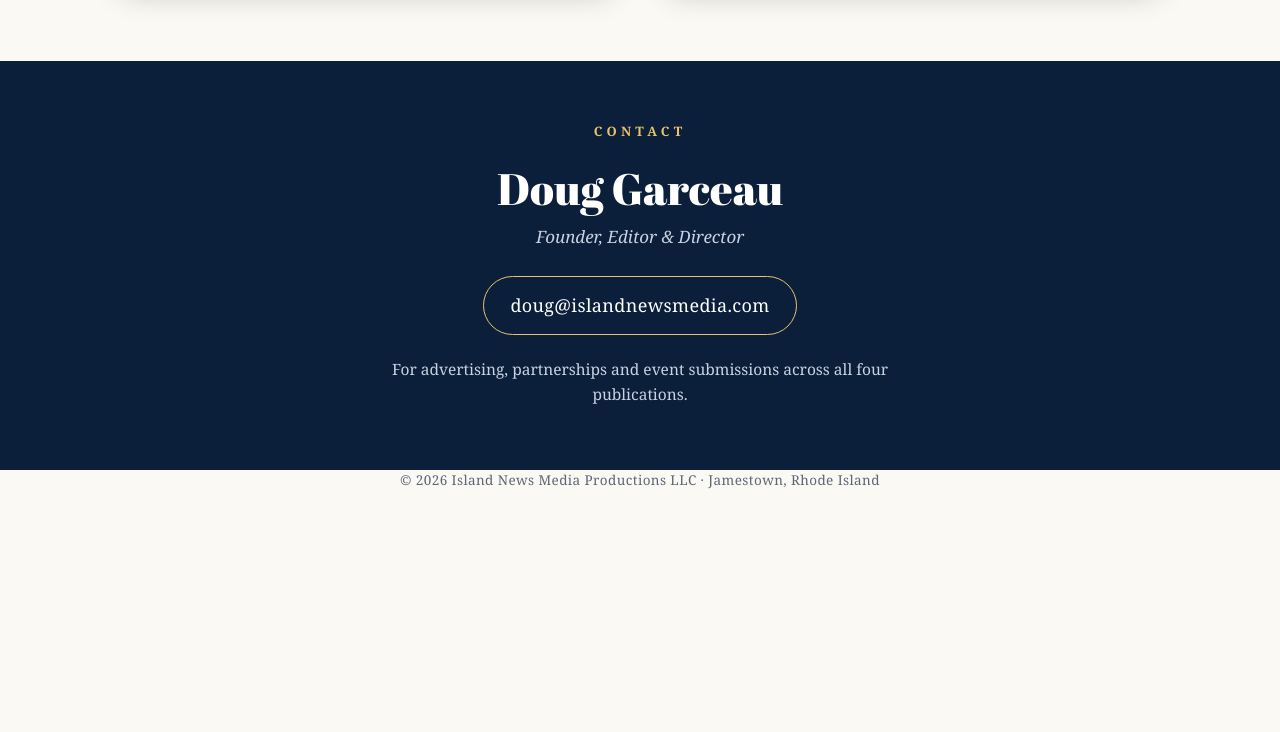
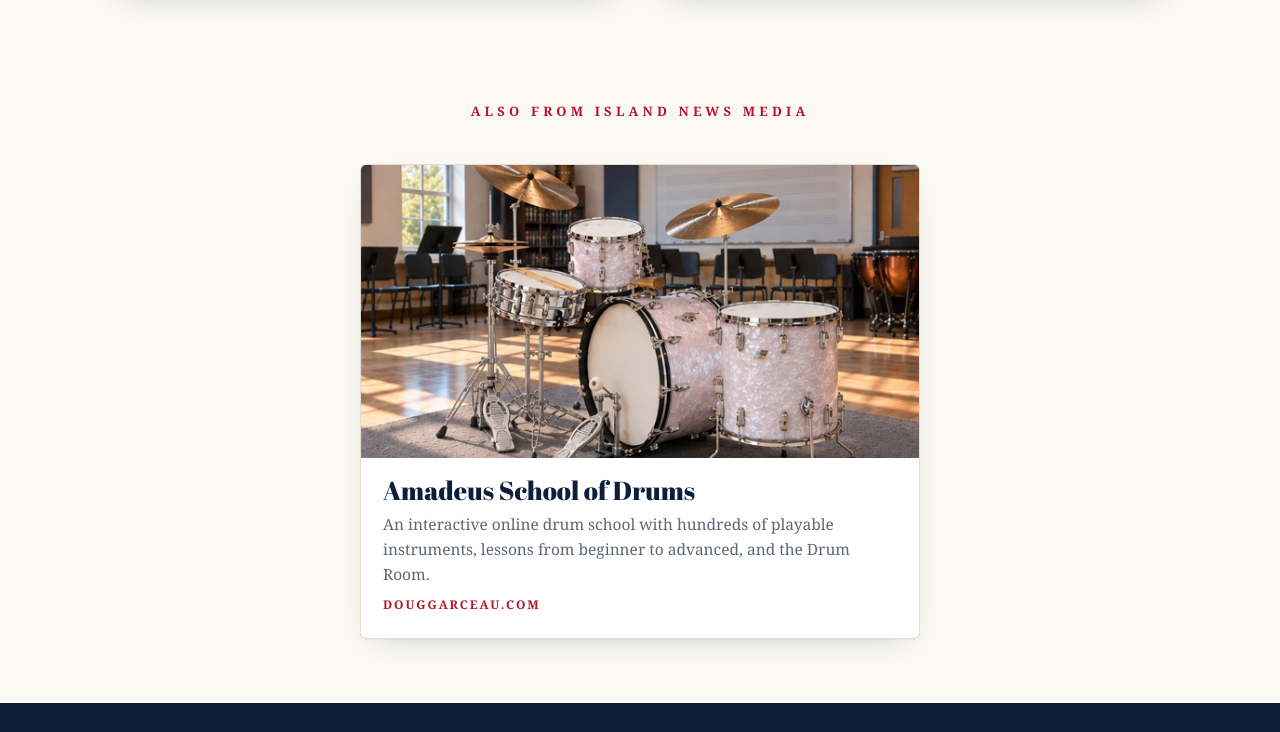
Before and after one commit to douggarceau/islandnewsmedia, a plain HTML site: page index.html in a window 1280 px wide. Shown: the part 1288-2020 px from the top of the page. Before the commit the page ends 1780 px from the top, so only its background shows below. Drawn offline with Linux system fonts and the light colour scheme.

Commit message:
Add Amadeus School of Drums to the parent site
Co-Authored-By: Claude Opus 5.5 <noreply@anthropic.com>
Claude-Session: https://claude.ai/code/session_01Rvhfw57S8LJQmjjH2L4ZDg

```diff
--- a/index.html
+++ b/index.html
@@ -32,6 +32,7 @@ header{padding:72px 0 40px;text-align:center}
 .rule svg{width:34px;height:34px;flex:none}
 .lede{max-width:640px;margin:34px auto 0;font:italic 400 clamp(18px,2.3vw,22px)/1.55 PlayI,Georgia,serif;color:#2f3a4c}
 h2{font:700 13px/1 Georgia,serif;padding-top:44px;letter-spacing:.32em;text-transform:uppercase;color:var(--red);text-align:center;margin:0 0 26px}
+.pubs.one{grid-template-columns:minmax(0,560px);justify-content:center}
 .pubs{display:grid;grid-template-columns:repeat(2,minmax(0,1fr));gap:26px;padding:20px 0 64px}
 .pub{display:block;background:var(--paper);border:1px solid var(--line);border-radius:6px;overflow:hidden;text-decoration:none;box-shadow:0 1px 0 #00000008,0 10px 30px -18px #0b1f3a55;transition:transform .25s ease,box-shadow .25s ease}
 .pub:hover,.pub:focus-visible{transform:translateY(-4px);box-shadow:0 1px 0 #00000008,0 22px 40px -20px #0b1f3a88}
@@ -85,6 +86,16 @@ footer{padding:28px 0 40px;text-align:center;color:var(--mute);font-size:13.5px;
   </div>
 </section>
 
+<section class="wrap" aria-labelledby="also-h">
+  <h2 id="also-h">Also from Island News Media</h2>
+  <div class="pubs one">
+    <a class="pub" href="https://douggarceau.com/">
+      <img src="img/drums.jpg" alt="Amadeus School of Drums" width="1200" height="630" loading="lazy">
+      <div><b>Amadeus School of Drums</b><span>An interactive online drum school with hundreds of playable instruments, lessons from beginner to advanced, and the Drum Room.</span><em>douggarceau.com</em></div>
+    </a>
+  </div>
+</section>
+
 <section class="contact" aria-labelledby="c-h">
   <div class="wrap">
     <h2 id="c-h">Contact</h2>
```
Also changed, not shown: img/drums.jpg (added).
